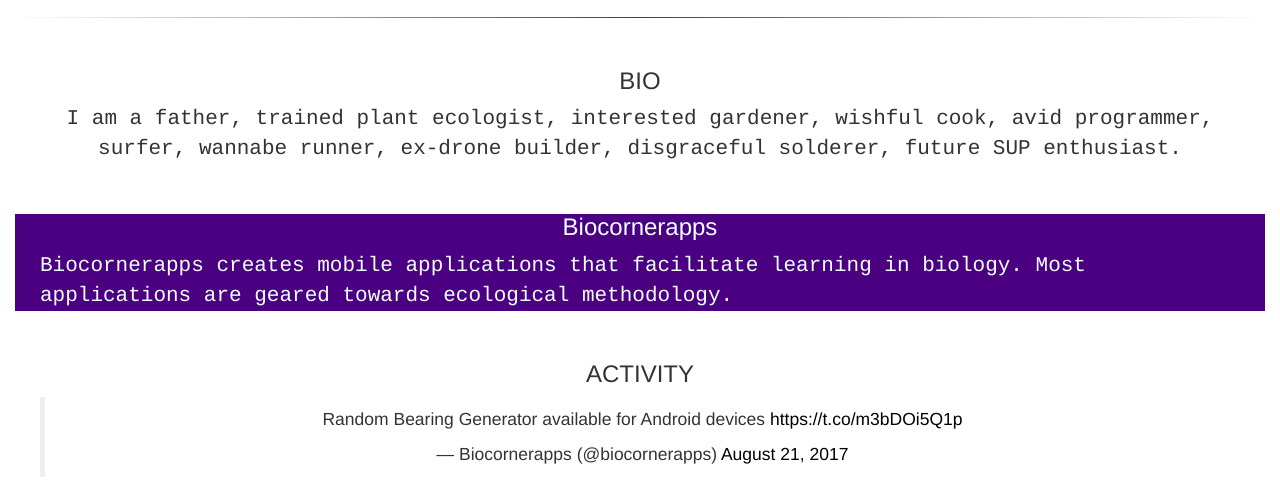
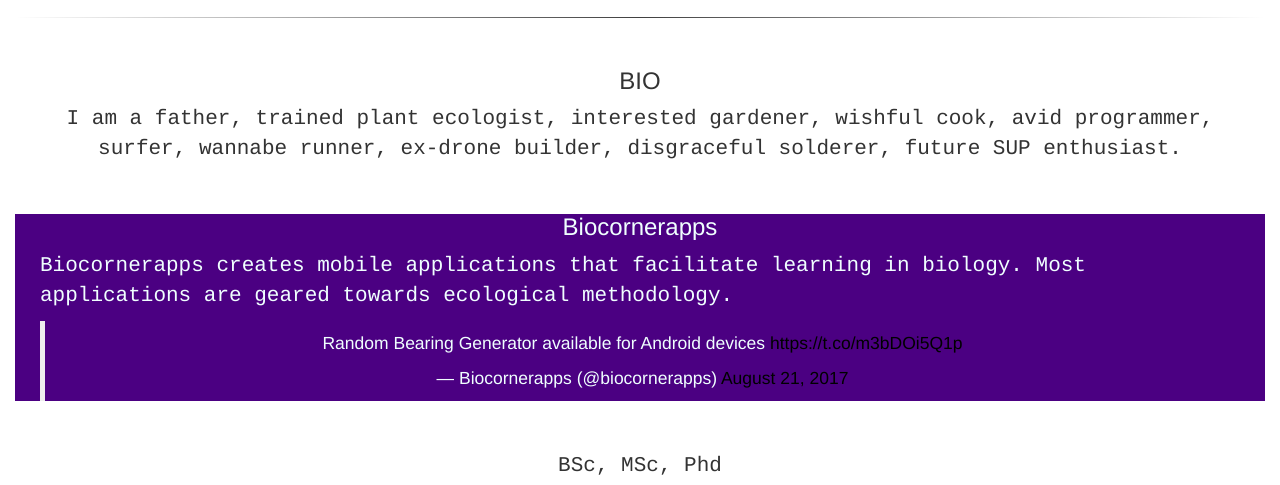
Before and after one commit to rayblick/rayblick.github.io, a plain HTML site: page index.html in a window 1280 px wide. Shown: the part 687-1172 px from the top of the page. Drawn offline with nearby package versions, Linux system fonts and the light colour scheme; files whose address does not match are found by name.

Commit message:
twitter embedding test

```diff
--- a/index.html
+++ b/index.html
@@ -130,15 +130,7 @@
                         <h3 id="biocornerapps-title">Biocornerapps</h3>
                         <p id="subtext"> Biocornerapps creates mobile applications that facilitate learning in biology. Most applications are geared towards ecological methodology.
                         </p>
-                      </div>
-                    </div>
-
-
-                    <div class="section-wrapper">
-                      <div class="activity-container">
-                        <h3 id="sectiontitle">ACTIVITY</h3>
-                        <p id="subtext">
-                        </p>
+                        <div style="text-align: center">
                           <blockquote class="twitter-tweet" data-lang="en">
                             <p lang="en" dir="ltr">Random Bearing Generator available for Android devices
                               <a href="https://t.co/m3bDOi5Q1p">https://t.co/m3bDOi5Q1p
@@ -152,6 +144,9 @@
                           </script>
                         </div>
                       </div>
+                    </div>
+
+
 
 
                     <div class="section-wrapper">
```
Lines whose indentation alone changed are shown as unchanged.
